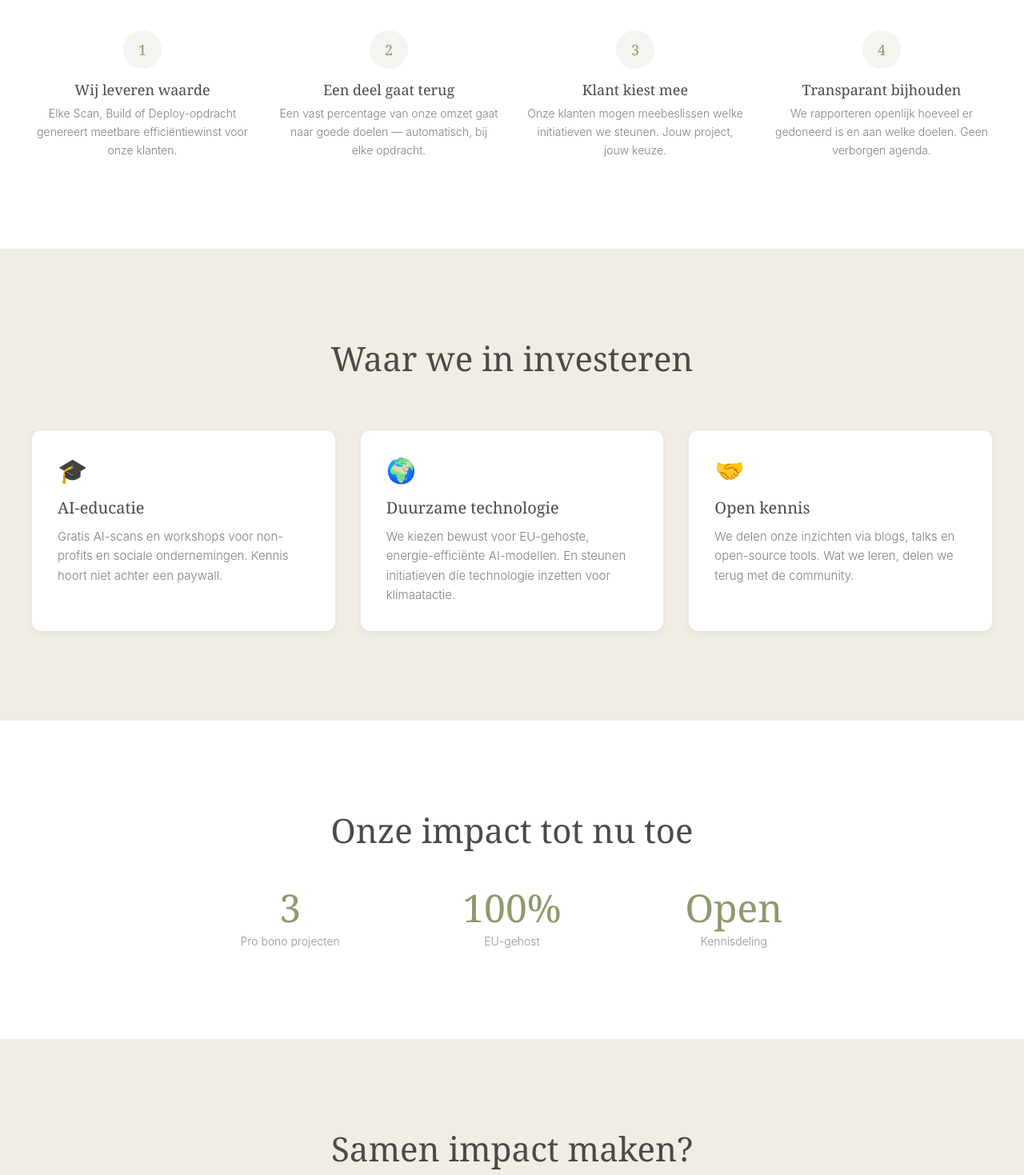
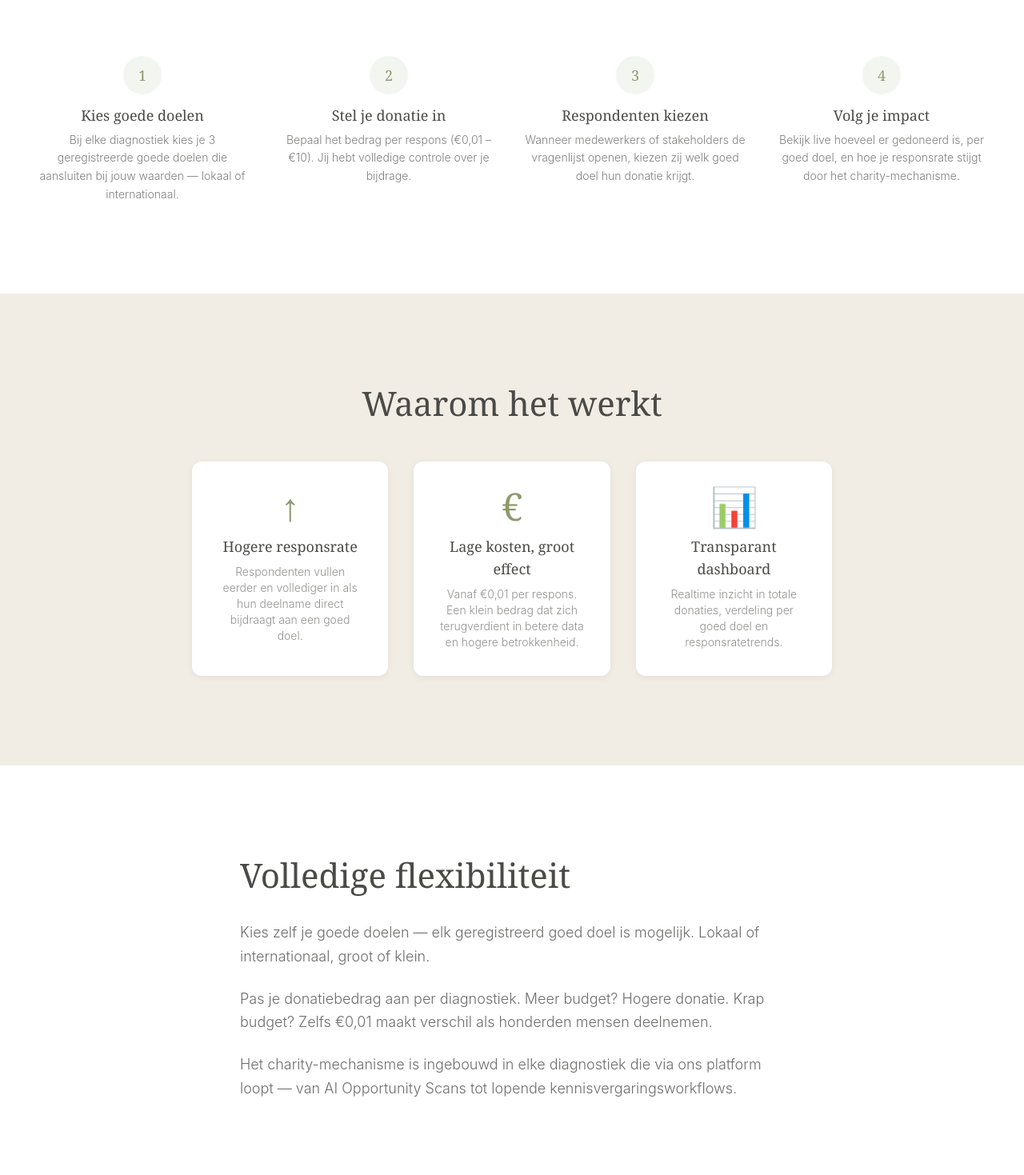
Before and after one commit to henryaoturner-art/nativ-website, a Next.js app: page /impact in a window 1280 px wide. Shown: the part 681-2150 px from the top of the page at 80% size. Built offline with nearby package versions, Linux system fonts and the light colour scheme.

Commit message:
fix: impact page - donation per response charity mechanism from business model

```diff
--- a/src/app/impact/page.tsx
+++ b/src/app/impact/page.tsx
@@ -5,7 +5,7 @@ import FadeIn from "@/components/FadeIn";
 export const metadata: Metadata = {
   title: "Impact | NATIV",
   description:
-    "Hoe NATIV bijdraagt aan een betere wereld. Elke opdracht draagt bij aan maatschappelijke impact.",
+    "Elke diagnostiekrespons draagt bij aan een goed doel. Betere data, betere wereld. The Efficiency Dividend.",
 };
 
 export default function ImpactPage() {
@@ -21,8 +21,8 @@ export default function ImpactPage() {
           </FadeIn>
           <FadeIn delay={200}>
             <p className="mt-6 text-lg md:text-xl font-light text-grey/70 leading-relaxed max-w-2xl mx-auto">
-              Wij geloven dat efficiëntie niet alleen winst hoeft te betekenen.
-              Daarom investeren we een deel van elke opdracht in maatschappelijke impact.
+              Elke keer dat iemand een diagnostiekvragenlijst invult, gaat er een donatie
+              naar een goed doel. Hogere respons. Betere data. Maatschappelijke impact.
             </p>
           </FadeIn>
         </div>
@@ -40,23 +40,23 @@ export default function ImpactPage() {
             {[
               {
                 step: "1",
-                title: "Wij leveren waarde",
-                desc: "Elke Scan, Build of Deploy-opdracht genereert meetbare efficiëntiewinst voor onze klanten.",
+                title: "Kies goede doelen",
+                desc: "Bij elke diagnostiek kies je 3 geregistreerde goede doelen die aansluiten bij jouw waarden — lokaal of internationaal.",
               },
               {
                 step: "2",
-                title: "Een deel gaat terug",
-                desc: "Een vast percentage van onze omzet gaat naar goede doelen — automatisch, bij elke opdracht.",
+                title: "Stel je donatie in",
+                desc: "Bepaal het bedrag per respons (€0,01 – €10). Jij hebt volledige controle over je bijdrage.",
               },
               {
                 step: "3",
-                title: "Klant kiest mee",
-                desc: "Onze klanten mogen meebeslissen welke initiatieven we steunen. Jouw project, jouw keuze.",
+                title: "Respondenten kiezen",
+                desc: "Wanneer medewerkers of stakeholders de vragenlijst openen, kiezen zij welk goed doel hun donatie krijgt.",
               },
               {
                 step: "4",
-                title: "Transparant bijhouden",
-                desc: "We rapporteren openlijk hoeveel er gedoneerd is en aan welke doelen. Geen verborgen agenda.",
+                title: "Volg je impact",
+                desc: "Bekijk live hoeveel er gedoneerd is, per goed doel, en hoe je responsrate stijgt door het charity-mechanisme.",
               },
             ].map((item, i) => (
               <FadeIn key={item.step} delay={i * 150}>
@@ -75,12 +75,75 @@ export default function ImpactPage() {
         </div>
       </section>
 
-      {/* Focus Areas */}
+      {/* Results */}
+      <section className="py-20 md:py-28 px-6">
+        <div className="max-w-[800px] mx-auto text-center">
+          <FadeIn>
+            <h2 className="font-serif text-3xl md:text-[42px] leading-tight mb-12">
+              Waarom het werkt
+            </h2>
+          </FadeIn>
+          <FadeIn delay={200}>
+            <div className="grid grid-cols-1 md:grid-cols-3 gap-8">
+              <div className="bg-white rounded-xl p-8 shadow-[0_2px_8px_rgba(0,0,0,0.06)]">
+                <p className="text-4xl md:text-5xl font-serif text-sage">↑</p>
+                <p className="mt-3 font-serif text-lg">Hogere responsrate</p>
+                <p className="mt-2 text-sm text-grey/60 font-light">
+                  Respondenten vullen eerder en vollediger in als hun deelname direct bijdraagt aan een goed doel.
+                </p>
+              </div>
+              <div className="bg-white rounded-xl p-8 shadow-[0_2px_8px_rgba(0,0,0,0.06)]">
+                <p className="text-4xl md:text-5xl font-serif text-sage">€</p>
+                <p className="mt-3 font-serif text-lg">Lage kosten, groot effect</p>
+                <p className="mt-2 text-sm text-grey/60 font-light">
+                  Vanaf €0,01 per respons. Een klein bedrag dat zich terugverdient in betere data en hogere betrokkenheid.
+                </p>
+              </div>
+              <div className="bg-white rounded-xl p-8 shadow-[0_2px_8px_rgba(0,0,0,0.06)]">
+                <p className="text-4xl md:text-5xl font-serif text-sage">📊</p>
+                <p className="mt-3 font-serif text-lg">Transparant dashboard</p>
+                <p className="mt-2 text-sm text-grey/60 font-light">
+                  Realtime inzicht in totale donaties, verdeling per goed doel en responsratetrends.
+                </p>
+              </div>
+            </div>
+          </FadeIn>
+        </div>
+      </section>
+
+      {/* Flexibility */}
+      <section className="py-20 md:py-28 px-6 bg-white">
+        <div className="max-w-[680px] mx-auto">
+          <FadeIn>
+            <h2 className="font-serif text-3xl md:text-[42px] leading-tight mb-8">
+              Volledige flexibiliteit
+            </h2>
+          </FadeIn>
+          <FadeIn delay={150}>
+            <div className="space-y-6 text-lg font-light leading-relaxed text-grey/80">
+              <p>
+                Kies zelf je goede doelen — elk geregistreerd goed doel is mogelijk.
+                Lokaal of internationaal, groot of klein.
+              </p>
+              <p>
+                Pas je donatiebedrag aan per diagnostiek. Meer budget? Hogere donatie.
+                Krap budget? Zelfs €0,01 maakt verschil als honderden mensen deelnemen.
+              </p>
+              <p>
+                Het charity-mechanisme is ingebouwd in elke diagnostiek die via ons platform loopt —
+                van AI Opportunity Scans tot lopende kennisvergaringsworkflows.
+              </p>
+            </div>
+          </FadeIn>
+        </div>
+      </section>
+
+      {/* Beyond Diagnostics */}
       <section className="py-20 md:py-28 px-6">
         <div className="max-w-[1200px] mx-auto">
           <FadeIn>
             <h2 className="font-serif text-3xl md:text-[42px] leading-tight text-center mb-16">
-              Waar we in investeren
+              Daarnaast investeren we in
             </h2>
           </FadeIn>
           <div className="grid grid-cols-1 md:grid-cols-3 gap-8">
@@ -88,17 +151,17 @@ export default function ImpactPage() {
               {
                 emoji: "🎓",
                 title: "AI-educatie",
-                desc: "Gratis AI-scans en workshops voor non-profits en sociale ondernemingen. Kennis hoort niet achter een paywall.",
+                desc: "Gratis AI-scans en workshops voor non-profits en sociale ondernemingen.",
               },
               {
                 emoji: "🌍",
                 title: "Duurzame technologie",
-                desc: "We kiezen bewust voor EU-gehoste, energie-efficiënte AI-modellen. En steunen initiatieven die technologie inzetten voor klimaatactie.",
+                desc: "EU-gehoste, energie-efficiënte AI-modellen. Bewust kiezen voor duurzame infra.",
               },
               {
                 emoji: "🤝",
                 title: "Open kennis",
-                desc: "We delen onze inzichten via blogs, talks en open-source tools. Wat we leren, delen we terug met de community.",
+                desc: "Inzichten delen via blogs, talks en open-source tools. Wat we leren, delen we terug.",
               },
             ].map((item, i) => (
               <FadeIn key={item.title} delay={i * 150}>
@@ -115,45 +178,18 @@ export default function ImpactPage() {
         </div>
       </section>
 
-      {/* Stats */}
-      <section className="py-20 md:py-28 px-6 bg-white">
-        <div className="max-w-[800px] mx-auto text-center">
-          <FadeIn>
-            <h2 className="font-serif text-3xl md:text-[42px] leading-tight mb-12">
-              Onze impact tot nu toe
-            </h2>
-          </FadeIn>
-          <FadeIn delay={200}>
-            <div className="grid grid-cols-1 md:grid-cols-3 gap-8">
-              <div>
-                <p className="text-4xl md:text-5xl font-serif text-sage">3</p>
-                <p className="mt-2 text-sm text-grey/60 font-light">Pro bono projecten</p>
-              </div>
-              <div>
-                <p className="text-4xl md:text-5xl font-serif text-sage">100%</p>
-                <p className="mt-2 text-sm text-grey/60 font-light">EU-gehost</p>
-              </div>
-              <div>
-                <p className="text-4xl md:text-5xl font-serif text-sage">Open</p>
-                <p className="mt-2 text-sm text-grey/60 font-light">Kennisdeling</p>
-              </div>
-            </div>
-          </FadeIn>
-        </div>
-      </section>
-
       {/* CTA */}
       <section className="py-20 md:py-28 px-6">
         <div className="max-w-[680px] mx-auto text-center">
           <FadeIn>
             <h2 className="font-serif text-3xl md:text-[42px] leading-tight">
-              Samen impact maken?
+              Klaar om impact te maken?
             </h2>
           </FadeIn>
           <FadeIn delay={150}>
             <p className="mt-6 text-lg font-light text-grey/70 leading-relaxed">
-              Ben je een non-profit of sociale onderneming? Of wil je als klant
-              meebeslissen waar jouw efficiency dividend naartoe gaat? Neem contact op.
+              Betere data verzamelen én bijdragen aan een betere wereld.
+              Setup duurt minder dan 5 minuten.
             </p>
           </FadeIn>
           <FadeIn delay={300}>
@@ -162,7 +198,7 @@ export default function ImpactPage() {
                 href="/contact"
                 className="bg-sage text-white px-8 py-4 rounded-lg hover:bg-sage-dark transition-colors inline-block"
               >
-                Neem contact op →
+                Plan een gesprek →
               </Link>
             </div>
           </FadeIn>
```
